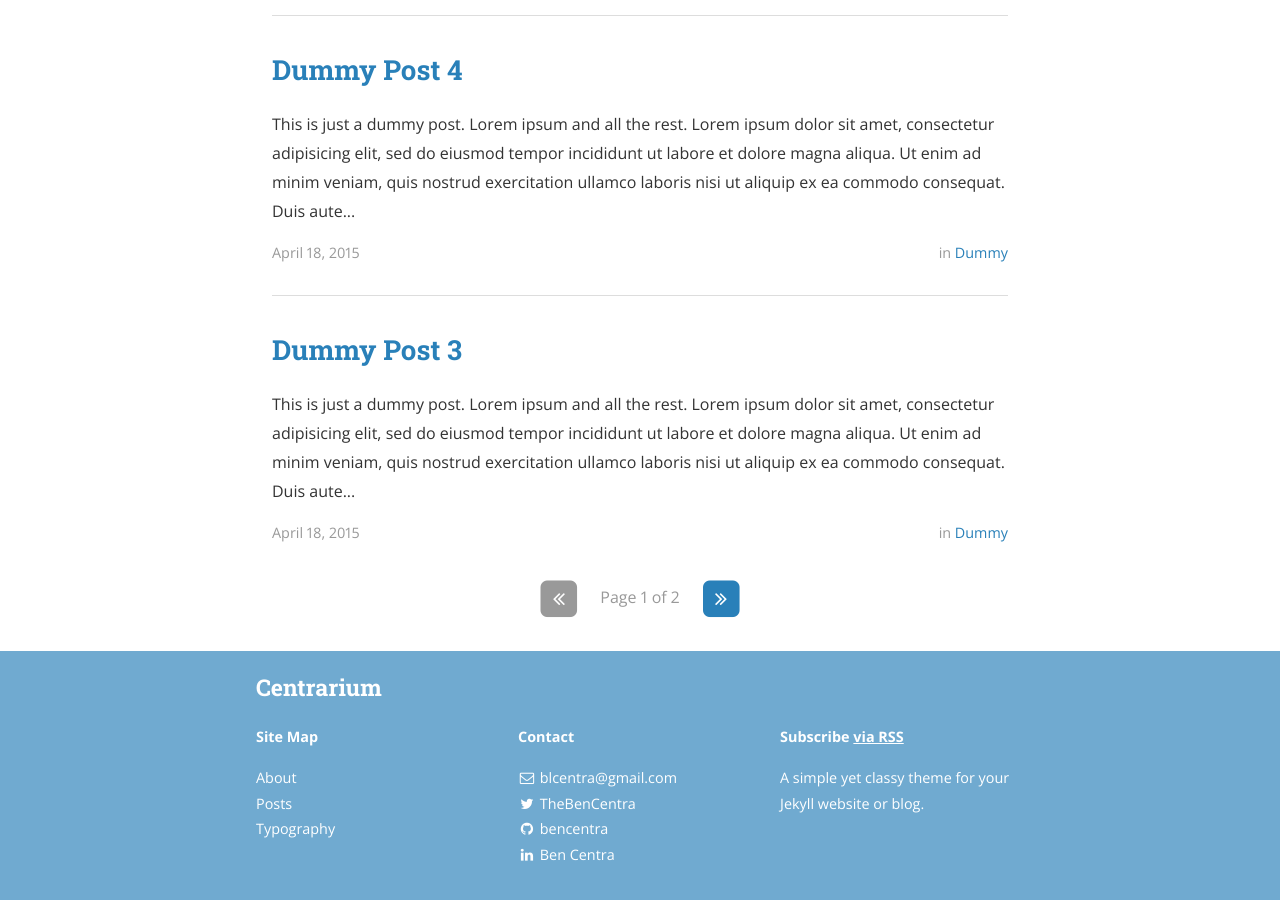
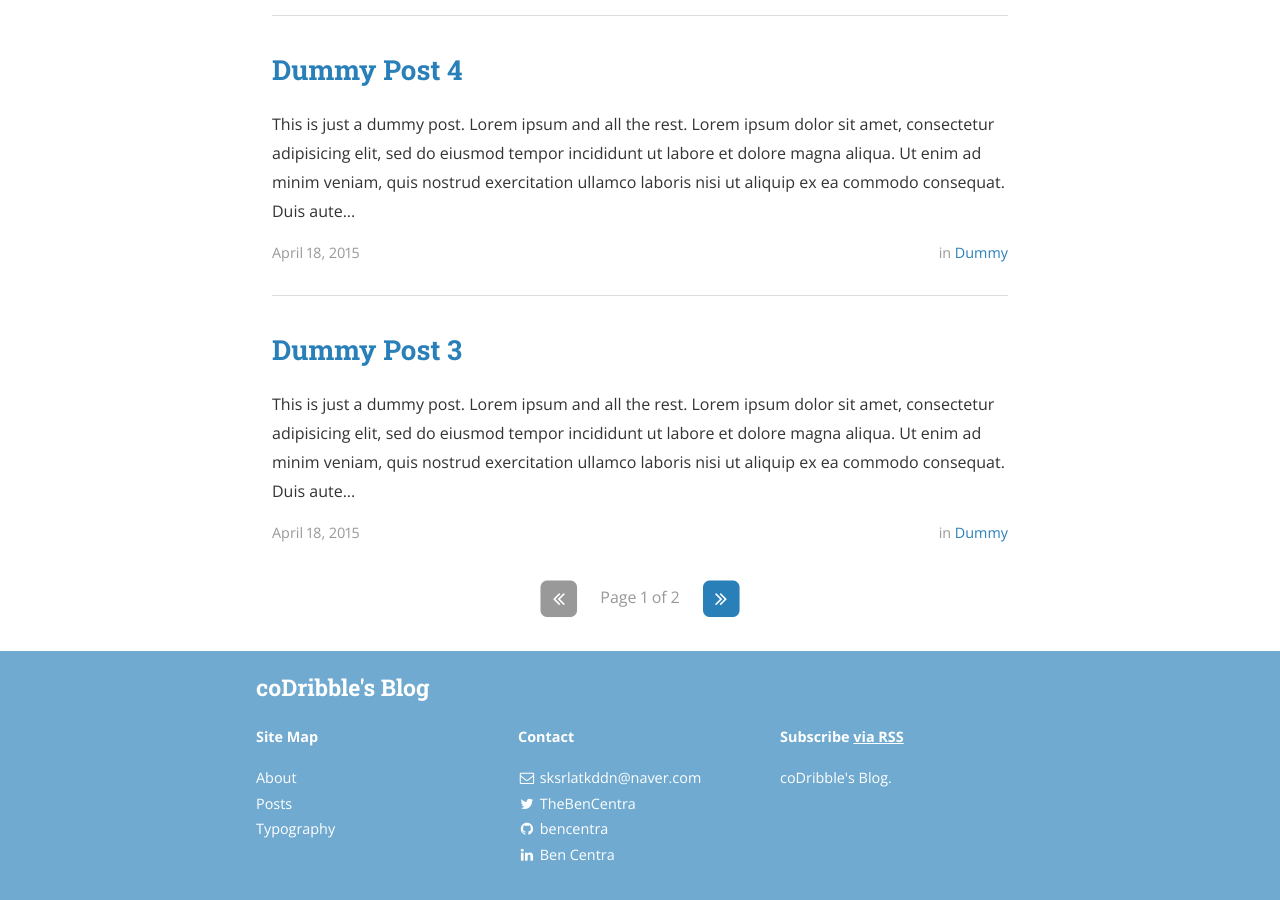
Before and after one commit to codribble/blog, a Jekyll site: the page built from index.html, in a window 1280 px wide and 900 px high, scrolled down 1301 px. Built offline with Jekyll 4.4.1, drawn with Linux system fonts in a browser that asks for light colours; nearby versions of some CDN libraries; the list of posts is cut into pages by our own code; some of the changed text lies outside the part shown.

Commit message:
cofig set

```diff
--- a/_config.yml
+++ b/_config.yml
@@ -9,12 +9,12 @@ exclude:
   - "/vendor/"
 
 # Site settings
-title: Centrarium
-subtitle: "A simple yet classy theme for your Jekyll website or blog"
-email: blcentra@gmail.com
-name: Ben Centra
+title: coDribble's Blog
+subtitle: "coDribble's Blog."
+email: sksrlatkddn@naver.com
+name: coDribble
 description: >
-  A simple yet classy theme for your Jekyll website or blog.
+  coDribble's Blog.
 # Base URL of site (i.e. /blog). It should always start with a slash,
 # and never end with a slash. Set it to a blank value if hosting at the
 # root of your server.
@@ -75,35 +75,35 @@ social:
     username: TheBenCentra
     url: https://twitter.com/TheBenCentra
     desc: Follow me on Twitter
-    share: true
+    share: false
 
   - name: Facebook
     icon: facebook
     username: thebencentra
     url:
     desc: Friend me on Facebook
-    share: true
+    share: false
 
   - name: GitHub
     icon: github
     username: bencentra
-    url: https://github.com/bencentra
+    url: https://github.com/codribble
     desc: Fork me on GitHub
-    share: false
+    share: true
 
   - name: LinkedIn
     icon: linkedin
     username: Ben Centra
     url: https://www.linkedin.com/pub/ben-centra/47/769/60a
     desc: Connect with me on LinkedIn
-    share: true
+    share: false
 
   - name: Google+
     icon: google-plus
     username:
     url:
     desc: Add me to your Circles
-    share: true
+    share: false
 
   - name: YouTube
     icon: youtube
@@ -124,7 +124,7 @@ social:
     username:
     url:
     desc: Follow me on Pinterest
-    share: true
+    share: false
 
   - name: SoundCloud
     icon: soundcloud
@@ -173,7 +173,7 @@ social:
     username:
     url:
     desc: Share to Reddit
-    share: true
+    share: false
 
   - name: "Hacker News"
     icon: hacker-news
@@ -196,3 +196,6 @@ protocols:
     os_repo: "https://github.com/bencentra/centrarium.com"
     os_rcs_type: "git"
     os_src: "git@github.com:bencentra/centrarium.com.git"
+
+
+remote_theme: bencentra/centrarium
```
